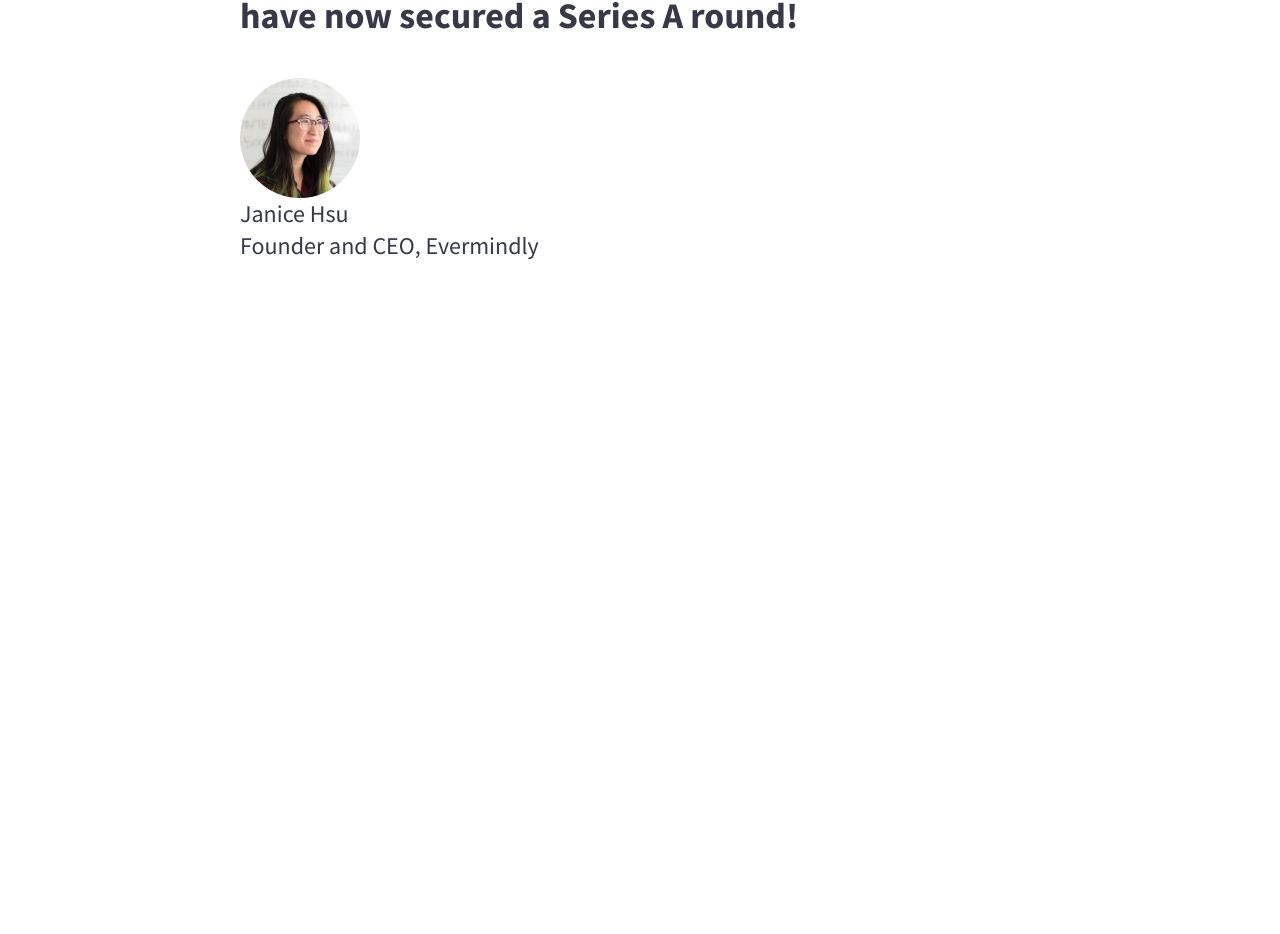
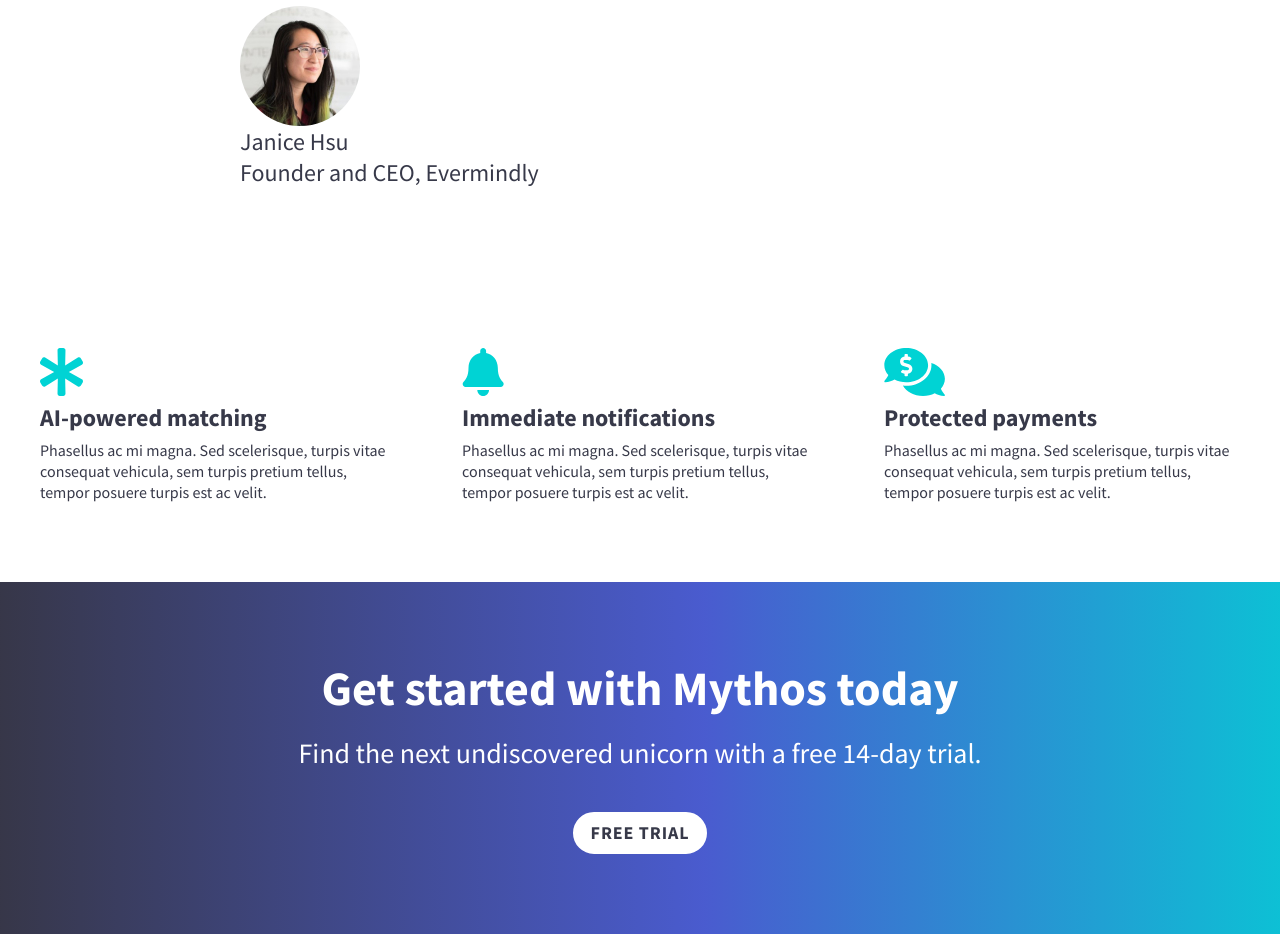
Before and after one commit to jdearden4/codercoder, a website: page index.html in a window 1280 px wide. Shown: the part 2242-3176 px from the top of the page. Before the commit the page ends 2583 px from the top, so only its background shows below. Drawn offline with nearby package versions, Linux system fonts and the light colour scheme; files that its build step writes are made by us from their sources.

Commit message:
fw cta section

```diff
--- /dev/null
+++ b/app/scss/components/_fw-cta.scss
@@ -0,0 +1,34 @@
+@use '../util/' as u;
+
+.fw-cta {
+    // @include u.fullwidth;
+
+    background: linear-gradient(
+       90deg,
+        var(--gradient1),
+        var(--gradient2) 75%,
+        var(--gradient3) 150%
+    );
+
+    @include u.breakpoint(large) {
+        background: linear-gradient(
+            90deg,
+             var(--gradient1),
+             var(--gradient2) 55%,
+             var(--gradient3) 110%
+        );
+    }
+
+    &__wrapper {
+
+    }
+    &__title {
+
+    }
+    &__description {
+
+    }
+    &__button {
+
+    }
+}
--- a/app/scss/components/_fw-feature.scss
+++ b/app/scss/components/_fw-feature.scss
@@ -1,14 +1,11 @@
 @use '../util/' as u;
 
+
 .fw-feature {
+    // @include u.fullwidth;
+
     background-color: var(--fullwidth-bg);
-    color: var(--text-light);
-    text-align: center;
-    &__description {
-        margin-block-end: 40px;
-        max-width: 70ch;
-        margin-inline: auto;
-    }
+
     &__image {
         max-width: u.rem(792);
         margin-inline: auto; //centers block
--- a/app/scss/components/_index.scss
+++ b/app/scss/components/_index.scss
@@ -3,3 +3,4 @@
 @forward 'features';
 @forward 'fw-feature';
 @forward 'testimonial';
+@forward 'fw-cta';
--- a/app/scss/globals/_buttons.scss
+++ b/app/scss/globals/_buttons.scss
@@ -21,6 +21,17 @@
             background-color: var(--button-primary-bg-hover);
             border: u.rem(2) solid var(--button-primary-bg-hover);
         }
+
+        &.white {
+            background-color: var(--button-primary-white-bg);
+            border: u.rem(2) solid var(--button-primary-white-bg);
+
+            &:hover {
+                background-color: var(--button-primary-white-bg-hover);
+                border: u.rem(2) solid var(--button-primary-white-bg-hover);
+
+            }
+        }
     }
     &.secondary{
         background-color: var(--button-secondary-bg);
--- a/app/scss/globals/_colors.scss
+++ b/app/scss/globals/_colors.scss
@@ -7,6 +7,8 @@
     --header-bg: hsl(232, 58%, 55%);
     --button-primary-bg: hsl(180, 100%, 42%);
     --button-primary-bg-hover: hsl(180, 100%, 37%, 1);
+    --button-primary-white-bg: hsl(0, 0%, 100%, 1);
+    --button-primary-white-bg-hover: hsl(0, 0%, 90%, 0.8);
     --button-primary-txt: hsl(233, 14%, 25%);
     --button-secondary-bg: transparent;
     --button-secondary-bg-hover: hsl(0, 0%, 100%, 1);
@@ -17,6 +19,9 @@
     --button-cta-bg: hsl(0, 0%, 100%, 1);
     --button-cta-text: hsl(0, 0%, 100%, 1);
     --button-cta-bg: hsl(0, 0%, 100%, 1);
+    --gradient1: hsl(240, 14%, 25%);
+    --gradient2: hsl(232, 58%, 55%);
+    --gradient3: hsl(180, 100%, 42%);
 }
 
 .magenta {
--- /dev/null
+++ b/app/scss/globals/_fullwidth.scss
@@ -0,0 +1,13 @@
+@use '../util/' as u;
+
+//loaded with global styles
+.fullwidth {
+    color: var(--text-light);
+    text-align: center;
+
+    &__description {
+        margin-block-end: u.rem(40);
+        max-width: 70ch;
+        margin-inline: auto;
+    }
+}
--- a/app/scss/globals/_index.scss
+++ b/app/scss/globals/_index.scss
@@ -2,3 +2,4 @@
 @forward 'typography';
 @forward 'colors';
 @forward 'buttons';
+@forward 'fullwidth';
--- /dev/null
+++ b/app/scss/util/_fullwidth.scss
@@ -0,0 +1,19 @@
+@use 'functions' as f;
+
+//loaded with global styles
+@mixin fullwidth {
+    color: var(--text-light);
+    text-align: center;
+
+    &__description {
+        margin-block-end: f.rem(40);
+        max-width: 70ch;
+        margin-inline: auto;
+    }
+}
+
+//gets overriden since the wrapper
+//block class is loaded after
+// %fullwidth-wrapper {
+//     padding-block: 120px;
+// }
--- a/app/scss/util/_index.scss
+++ b/app/scss/util/_index.scss
@@ -1,3 +1,4 @@
 @forward 'fonts';
 @forward 'breakpoints';
 @forward 'functions';
+@forward 'fullwidth';
--- a/index.html
+++ b/index.html
@@ -77,16 +77,16 @@
                         </div>
                     </div>
                 </section>
-                <section class="fw-feature">
+                <section class="fw-feature fullwidth">
                     <div class="wrapper fw-feature__wrapper">
                         <h2 class="fw-feature__title">Angel investment matching in real time.</h2>
-                        <p class="fw-feature__description medium">Lorem ipsum dolor sit amet, consectetur adipiscing elit. Mauris id vestibulum
+                        <p class="fw-feature__description fullwidth__description medium">Lorem ipsum dolor sit amet, consectetur adipiscing elit. Mauris id vestibulum
                             metus, ut pretium lacus. Phasellus ac mi magna. Sed scelerisque, turpis vitae.</p>
                         <img src="./app/img/laptop-dashboard.svg" alt="open laptop showing a dashboard on the screen" width="792" height="465" class="fw-feature__image">
                     </div>
                 </section>
                 <section class="testimonial">
-                    <h2 class="hidden-headline">Testimonial</h2>
+                    <h2 class="visually-hidden">Testimonial</h2>
                     <div class="wrapper testimonial__wrapper">
                         <figure>
                         <img src="/app/img/quotation-mark-teal.svg" alt="" width="78" height="66" class="testimonial__icon">
@@ -101,7 +101,35 @@
                             </figcaption>
                         </div>
                     </figure>
-
+                    </div>
+                </section>
+                <section class="features">
+                    <div class="wrapper features__wrapper">
+                        <div class="features__item">
+                            <h2 class="visually-hidden">Features</h2>
+                            <img src="./app/img/icon-asterisk.svg" alt="" width="41" height="48" class="features__icon">
+                            <h3 class="features__title">AI-powered matching</h3>
+                            <p class="features__description">Phasellus ac mi magna. Sed scelerisque, turpis vitae consequat vehicula, sem turpis pretium tellus, tempor posuere turpis est ac velit.</p>
+                        </div>
+                        <div class="features__item">
+                            <h2 class="visually-hidden">Immediate notifications</h2>
+                            <img src="./app/img/icon-bell.svg" alt="" width="43" height="48" class="features__icon">
+                            <h3 class="features__title">Immediate notifications</h3>
+                            <p class="features__description">Phasellus ac mi magna. Sed scelerisque, turpis vitae consequat vehicula, sem turpis pretium tellus, tempor posuere turpis est ac velit.</p>
+                        </div>
+                        <div class="features__item">
+                            <h2 class="visually-hidden">Protected payments</h2>
+                            <img src="./app/img/icon-payments.svg" alt="" width="61" height="48" class="features__icon">
+                            <h3 class="features__title">Protected payments</h3>
+                            <p class="features__description">Phasellus ac mi magna. Sed scelerisque, turpis vitae consequat vehicula, sem turpis pretium tellus, tempor posuere turpis est ac velit.</p>
+                        </div>
+                    </div>
+                </section>
+                <section class="fw-cta fullwidth">
+                    <div class="wrapper fw-cta__wrapper">
+                        <h2 class="fw-cta__title">Get started with Mythos today</h2>
+                        <p class="fw-cta__description fullwidth__description large">Find the next undiscovered unicorn with a free 14-day trial.</p>
+                        <a href="" class="fw-cta__button button primary white">Free Trial</a>
                     </div>
                 </section>
         </article>
```
